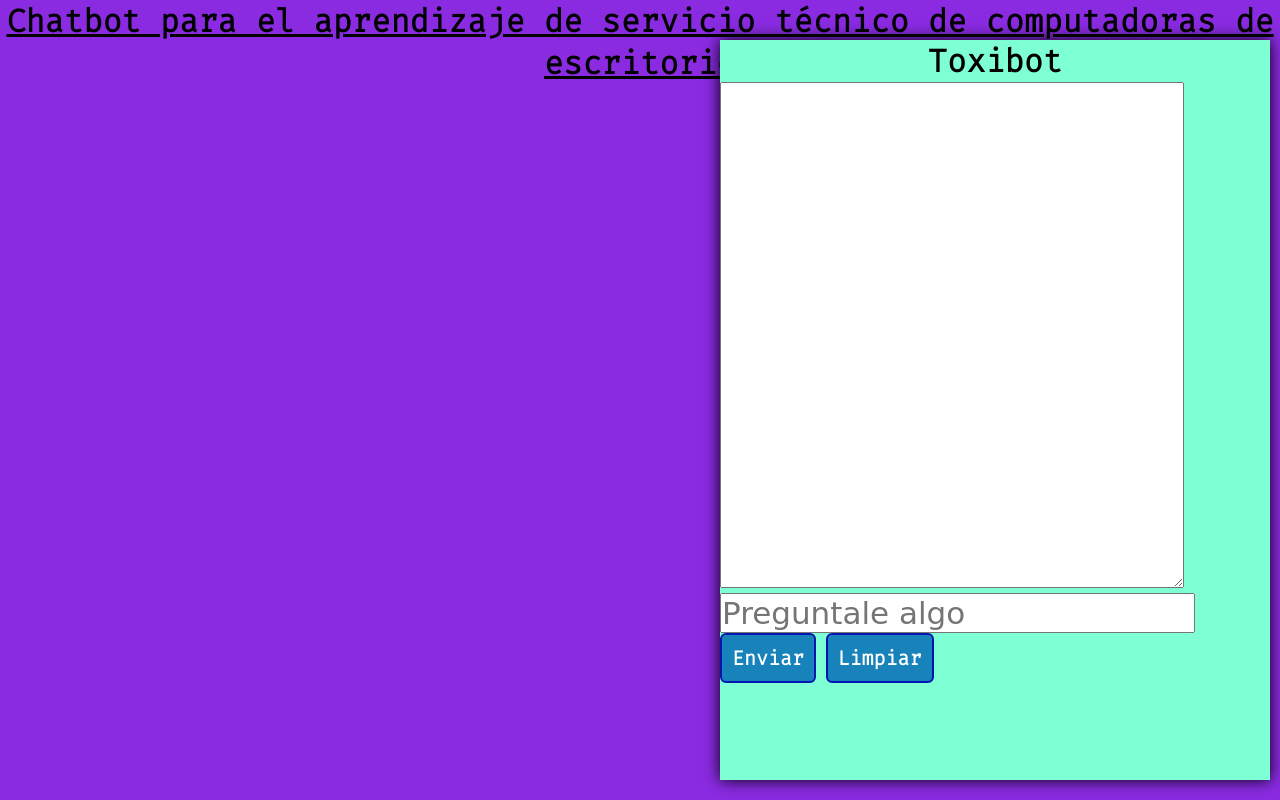
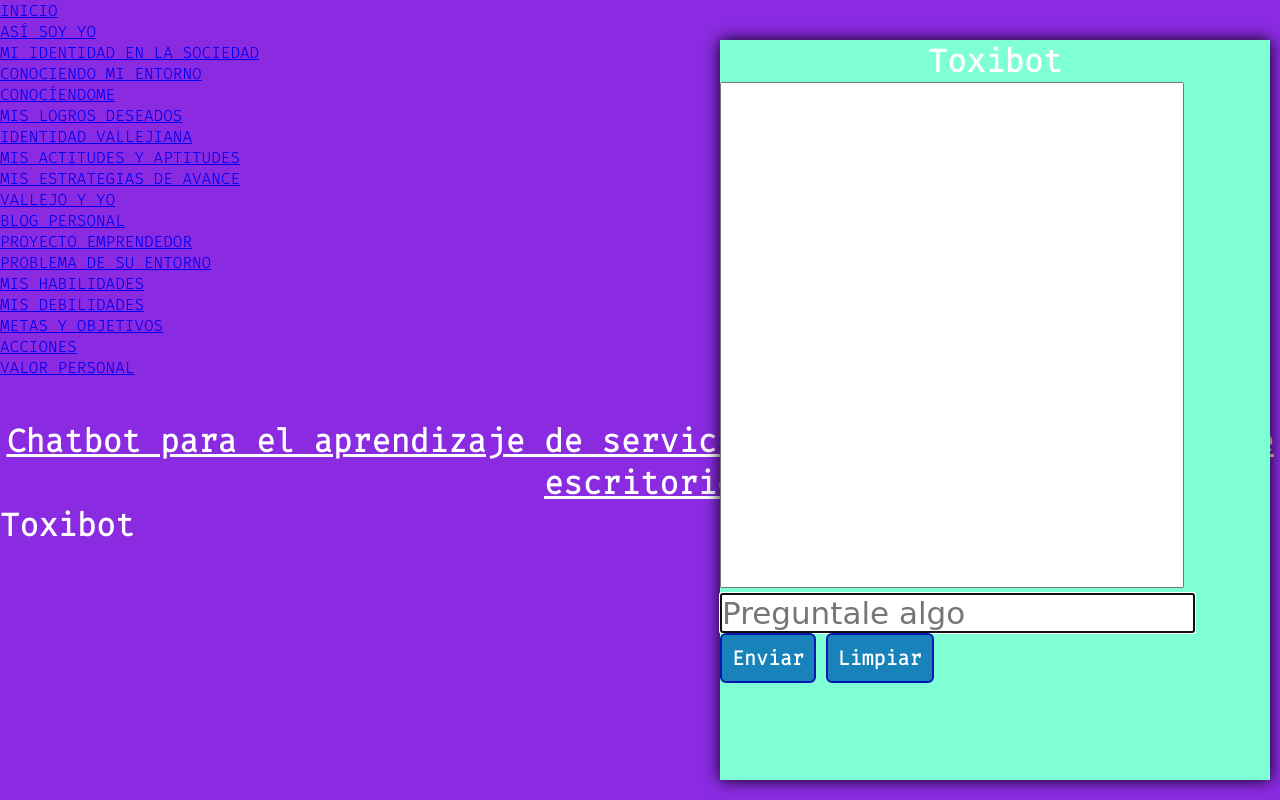
Before and after one commit to harol2000/probando1, a plain HTML site: page index.html in a window 1280 px wide. Drawn offline with Linux system fonts and the light colour scheme.

Commit message:
Update index.html

```diff
--- a/index.html
+++ b/index.html
@@ -3,7 +3,9 @@
   <head>
     <meta charset="utf-8">
 
-    <script src="js/main.js" type="text/javascript"></script>
+    <script src="js/main.js" type="text/javascript" defer>
+
+    </script>
 
     <title>Toxibot</title>
 
@@ -12,16 +14,54 @@
 
 
   <body>
-    <h1><u><center>Chatbot para el aprendizaje de servicio técnico de computadoras de escritorio</center></u> </h1>
+         <div id="menuP">
+            <ul class="menu">
+              <li><a href="#">INICIO</a></li>
+              <li><a href="#">ASÍ SOY YO</a></li>
+              <li><a href="#">MI IDENTIDAD EN LA SOCIEDAD</a>
+                 <ul>
+                   <li><a href="#">CONOCIENDO MI ENTORNO</a></li>
+                   <li><a href="#">CONOCÍENDOME</a></li>
+                   <li><a href="#">MIS LOGROS DESEADOS</a></li>
+                  </ul>
+                </li>
+              <li><a href="#">IDENTIDAD VALLEJIANA</a>
+                  <ul>
+                    <li><a href="#">MIS ACTITUDES Y APTITUDES</a></li>
+                    <li><a href="#">MIS ESTRATEGIAS DE AVANCE</a></li>
+                    <li><a href="#">VALLEJO Y YO</a></li>
+                  </ul>
+               </li>
+              <li><a href="#">BLOG PERSONAL</a></li>
+              <li><a href="#">PROYECTO EMPRENDEDOR</a>
+                 <ul>
+                 <li><a href="#">PROBLEMA DE SU ENTORNO</a></li>
+                 <li><a href="#">MIS HABILIDADES</a></li>
+                 <li><a href="#">MIS DEBILIDADES</a></li>
+                 <li><a href="#">METAS Y OBJETIVOS</a></li>
+                 <li><a href="#">ACCIONES</a></li>
+                 <li><a href="#">VALOR PERSONAL</a></li>
+                </ul>
+              </li>
+          </ul>
+        </div>
+
+    <h1 style="color: white;"><u><center> <br>Chatbot para el aprendizaje de servicio técnico de computadoras de escritorio</center></u> </h1>
+    <div class="containerP">
+      <h1 style="color: white;">Toxibot</h1>
+
+
+    </container>
+
 
   <div class="container">
-    <h1><center>Toxibot</center></h1>
+    <h1 style="color: white;"><center>Toxibot</center></h1>
 
-	  <textarea id="areaChat"  rows="21" cols="44" style=" font-family: cursive; font-size: 20px;"  ></textarea>
+	  <textarea id="areaChat" class="areaChatBot" rows="21" cols="44" style=" font-family: cursive; font-size: 20px; resize: none;"  readonly="readonly"></textarea>
   	<p>
-    <input type="text" name="name" value="" id="txtPregunta" placeholder="Preguntale algo" style=" font-family: cursive; font-size: 31px;" size="25">
+    <input type="text" name="name" value="" id="txtPregunta" placeholder="Preguntale algo" style=" font-family: cursive; font-size: 31px;" size="25" autofocus>
 
-    <input class="boton_personalizado"type="button" name="name"  value="Enviar" onclick="evaluarExpresion()" >
+    <input class="boton_personalizado"type="button" id="btnsend" name="name"  value="Enviar" >
     <input class="boton_personalizado"type="button" name="name1"  value="Limpiar" onclick="javascript:eraseText();" >
 
 	  </p>
@@ -29,7 +69,7 @@
     </p>
     <p id="resultado2">
     </p>
-    <p id="respuesta">
+    <p id="respuesta" >
     </p>
   </container>
 
```
